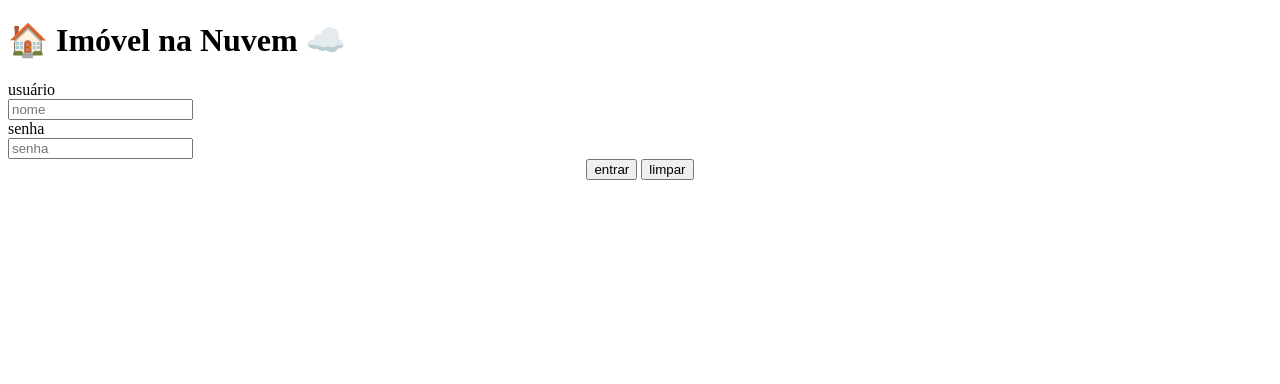
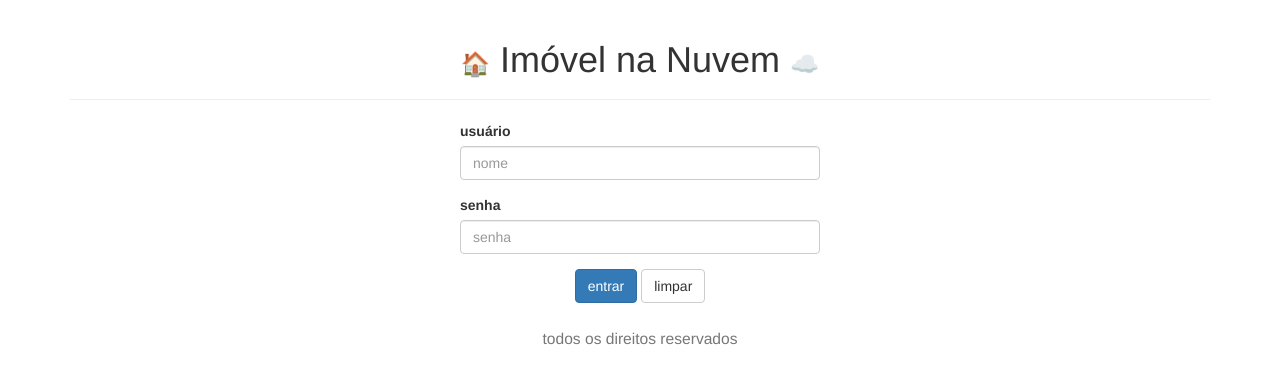
Before and after one commit to felipe-basina/imovelnanuvem, a Django app: page /acesso/login in a window 1280 px wide. Shown: the top 384 px of the page. Run offline with Django 4.2, Linux system fonts and the light colour scheme.

Commit message:
Ajustes no layout; adicionado dependencias para bootstrap, jquery.

```diff
--- a/innapp/templates/innapp/login.html
+++ b/innapp/templates/innapp/login.html
@@ -1,3 +1,4 @@
+{% load static %}
 <!DOCTYPE html>
 <html lang="BR_PT">
 <head>
@@ -7,36 +8,59 @@
     <meta http-equiv="X-UA-Compatible" content="IE=edge">
     <meta name="viewport" content="width=device-width, initial-scale=1">
 
+    <link rel="stylesheet" href="https://cdn.jsdelivr.net/npm/bootstrap@3.3.7/dist/css/bootstrap.min.css"
+          integrity="sha384-BVYiiSIFeK1dGmJRAkycuHAHRg32OmUcww7on3RYdg4Va+PmSTsz/K68vbdEjh4u" crossorigin="anonymous">
+    <link href="{% static 'css/app-estilo.css' %}" rel="stylesheet">
+
+    <script src="https://code.jquery.com/jquery-3.6.0.min.js"
+            integrity="sha256-/xUj+3OJU5yExlq6GSYGSHk7tPXikynS7ogEvDej/m4=" crossorigin="anonymous"></script>
+    <script src="https://cdn.jsdelivr.net/npm/bootstrap@3.3.7/dist/js/bootstrap.min.js"
+            integrity="sha384-Tc5IQib027qvyjSMfHjOMaLkfuWVxZxUPnCJA7l2mCWNIpG9mGCD8wGNIcPD7Txa"
+            crossorigin="anonymous"></script>
+
     <title>imóvel na nuvem</title>
 
 </head>
 <body>
 
-<h1>🏠 Imóvel na Nuvem ☁️</h1>
+<div class="container">
+    <div class="page-header">
+        <div style="text-align: center;">
+            <h1>
+                <small>🏠</small> Imóvel na Nuvem <small>☁️ </small>
+            </h1>
+        </div>
+    </div>
 
-<div>
+    <div class="row">
+        <div class="col-sm-4"></div>
+        <div class="col-sm-4">
             {% if message %}
-        {% if template.status == 'success' %}
-            <h3 style="color: green;">{{ message }}</h3>
-        {% else %}
-            <h3 style="color: red;">{{ message }}</h3>
-        {% endif %}
+            <div class="alert alert-{{ status }} alert-dismissable fade in" style="display: block;">
+                <button type="button" class="close" data-dismiss="alert" aria-hidden="true">&times;</button>
+                <strong>{{ message }}</strong>
+            </div>
             {% endif %}
         </div>
+        <div class="col-sm-4"></div>
+    </div>
 
-<div>
-    <div class="panel-body">
-        <div class="col-md-8">
+    <div class="row">
+        <div class="col-md-4"></div>
+        <div class="col-md-4">
+
+            <div id="login">
                 <form id="loginForm" method="POST" class="post-form" action="/acesso/login">
                     {% csrf_token %}
                     {% if next %}
-                    <input type="hidden" name="next" value="{{ next }}" />
+                    <input type="hidden" name="next" value="{{ next }}"/>
                     {% endif %}
                     <div class="form-row">
                         <div class="form-group control-group">
                             <label for="email">usu&aacute;rio</label>
                             <div class="controls">
-                            <input type="text" id="username" name="username" class="form-control" placeholder="nome">
+                                <input type="text" id="username" name="username" class="form-control"
+                                       placeholder="nome">
                             </div>
                         </div>
                     </div>
@@ -44,7 +68,8 @@
                         <div class="form-group control-group">
                             <label class="control-label" for="password">senha</label>
                             <div class="controls">
-                            <input type="password" name="password" id="password" class="form-control" placeholder="senha">
+                                <input type="password" name="password" id="password" class="form-control"
+                                       placeholder="senha">
                             </div>
                         </div>
                     </div>
@@ -57,6 +82,17 @@
                 </form>
             </div>
         </div>
+        <div class="col-md-4"></div>
+    </div>
+
+    <div class="page-footer">
+        <div style="text-align: center;">
+            <h3>
+                <small>todos os direitos reservados</small>
+            </h3>
+        </div>
+    </div>
+
 </div>
 
 </body>
```
Lines whose indentation alone changed are shown as unchanged.
